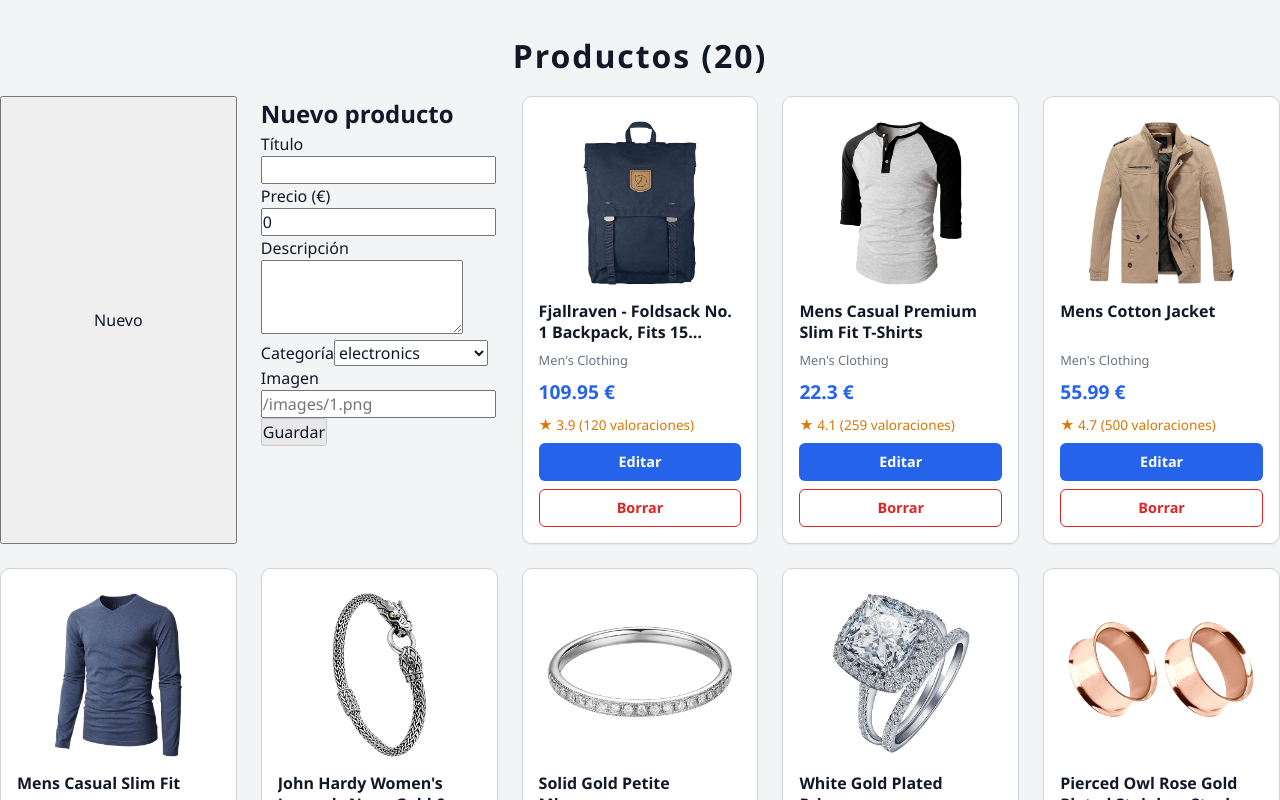
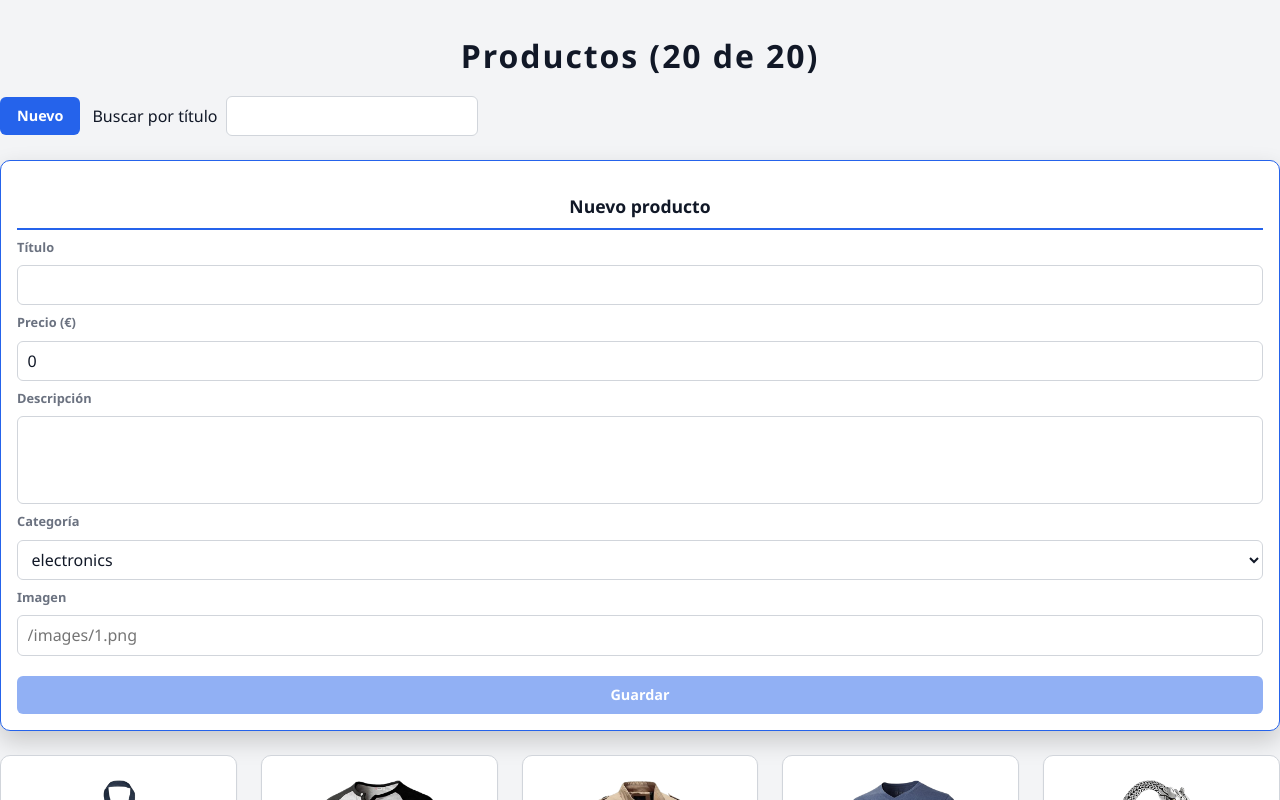
Before and after one commit to Sara-Argudo/DWC, an Angular app in the folder ejemplo_02/: page / in a window 1280 px wide. Both pictures are taken after a click on the button "Nuevo". Shown: the top 800 px of the page. Built offline with nearby package versions, Linux system fonts and the light colour scheme.

Commit message:
08_filtro_titulo: aniade filtro por titulo con computed y arregla estilos del formulario

```diff
--- a/ejemplo_02/src/app/features/products/products.css
+++ b/ejemplo_02/src/app/features/products/products.css
@@ -78,7 +78,7 @@
   outline-offset: 2px;
 }
 
-/* Primer botón de la card = Nuevo */
+/* Primer botón de la card = Editar */
 article > button:first-of-type {
   background-color: var(--color-primary);
   color: #ffffff;
@@ -100,14 +100,13 @@
   color: #ffffff;
 }
 
-/* ===== Formulario flotante (div dentro de la card, se superpone) ===== */
-article > div {
-  position: absolute;
-  inset: 0;
-  z-index: 10;
+/* ===== Formulario (celda a ancho completo del grid) ===== */
+section > div {
+  grid-column: 1 / -1;
   display: flex;
   flex-direction: column;
   gap: 0.5rem;
+  padding: 1rem;
   background-color: var(--color-surface);
   border: 1px solid var(--color-primary);
   border-radius: var(--radius);
@@ -116,8 +115,8 @@
   animation: slide-in 0.15s ease;
 }
 
-/* "Nuevo producto" */
-article > div > h2 {
+/* "Nuevo producto" / "Editar producto" */
+section > div > h2 {
   font-size: 1.1rem;
   text-align: center;
   padding: 1rem 0 0.5rem;
@@ -125,17 +124,17 @@
 }
 
 /* Etiquetas del formulario */
-article > div > label {
+section > div > label {
   font-size: 0.8rem;
   font-weight: 600;
   color: var(--color-text-muted);
 }
 
 /* Campos del formulario (input, select, textarea) */
-article > div > input,
-article > div > select,
-article > div > textarea {
-  width: 85%;
+section > div > input,
+section > div > select,
+section > div > textarea {
+  width: 100%;
   padding: 0.45rem 0.6rem;
   border: 1px solid var(--color-border);
   border-radius: 6px;
@@ -143,65 +142,39 @@
   transition: border-color 0.15s ease, box-shadow 0.15s ease;
 }
 
-article > div > input:focus,
-article > div > select:focus,
-article > div > textarea:focus {
+section > div > input:focus,
+section > div > select:focus,
+section > div > textarea:focus {
   outline: none;
   border-color: var(--color-primary);
   box-shadow: 0 0 0 3px rgb(37 99 235 / 0.15);
 }
 
-article > div > textarea {
+section > div > textarea {
   resize: none;
 }
 
-/* Botonera del formulario (div anidado) */
-article > div > div {
-  display: flex;
-  gap: 0.5rem;
+/* Botón Guardar del formulario (deshabilitado si no hay título) */
+section > div > button {
   margin-top: 0.75rem;
-}
-
-article > div > div > button {
-  flex: 1;
   padding: 0.45rem 1rem;
   border: 1px solid transparent;
   border-radius: 6px;
+  background-color: var(--color-primary);
+  color: #ffffff;
   font-size: 0.9rem;
   font-weight: 600;
   cursor: pointer;
-  transition: background-color 0.15s ease, color 0.15s ease, border-color 0.15s ease;
+  transition: background-color 0.15s ease;
 }
 
-article > div > div > button:focus-visible {
-  outline: 2px solid var(--color-primary);
-  outline-offset: 2px;
-}
-
-/* Guardar (primer botón, deshabilitado si no hay título) */
-article > div > div > button:first-child {
-  background-color: var(--color-primary);
-  color: #ffffff;
-}
-
-article > div > div > button:first-child:hover:not(:disabled) {
+section > div > button:hover:not(:disabled) {
   background-color: var(--color-primary-dark);
 }
 
-article > div > div > button:disabled {
+section > div > button:disabled {
   opacity: 0.5;
   cursor: not-allowed;
-}
-
-/* Cancelar (último botón) */
-article > div > div > button:last-child {
-  background-color: transparent;
-  border-color: var(--color-border);
-  color: var(--color-text);
-}
-
-article > div > div > button:last-child:hover {
-  background-color: var(--color-bg);
 }
 
 @keyframes slide-in {
@@ -242,3 +215,48 @@
     grid-template-columns: 1fr;
   }
 }
+
+/* ===== Barra de acciones (fuera del grid) ===== */
+.toolbar {
+  display: flex;
+  align-items: center;
+  gap: 0.75rem;
+  margin-bottom: 1.5rem;
+}
+
+/* Botón Nuevo */
+.toolbar > button {
+  padding: 0.45rem 1rem;
+  border: 1px solid transparent;
+  border-radius: 6px;
+  background-color: var(--color-primary);
+  color: #ffffff;
+  font-size: 0.9rem;
+  font-weight: 600;
+  cursor: pointer;
+  transition: background-color 0.15s ease;
+}
+
+.toolbar > button:hover {
+  background-color: var(--color-primary-dark);
+}
+
+search {
+  display: inline-flex;
+  align-items: center;
+  gap: 0.5rem;
+  margin-right: 0.5rem;
+}
+
+search > input {
+  padding: 0.45rem 0.6rem;
+  border: 1px solid var(--color-border);
+  border-radius: 6px;
+  background-color: var(--color-surface);
+}
+
+search > input:focus {
+  outline: none;
+  border-color: var(--color-primary);
+  box-shadow: 0 0 0 3px rgb(37 99 235 / 0.15);
+}
--- a/ejemplo_02/src/app/features/products/products.html
+++ b/ejemplo_02/src/app/features/products/products.html
@@ -1,9 +1,15 @@
-<h1>Productos ({{ totalProducts() }})</h1>
+<h1>Productos ({{ totalFilteredProducts() }} de {{ totalProducts() }})</h1>
 
 
+<div class="toolbar">
+    <button type="button" (click)="newProduct()" [attr.aria-expanded]="showForm()">Nuevo</button>
+    <search>
+        <label for="search">Buscar por título</label>
+        <input id="search" type="search" [value]="searchText()" (input)="setSearchText($event)" />
+    </search>
+</div>
+
 <section>
-    <button type="button" (click)="newProduct()" [attr.aria-expanded]="showForm()">Nuevo</button>
-
     @if (showForm()) {
         <div>
             @if (mode() === 'new') {
@@ -38,7 +44,7 @@
         </div>
     }
 
-    @for (product of products(); track product.id) {
+    @for (product of filteredProducts(); track product.id) {
         <article>
             <img [src]="product.image" [alt]="product.title" />
             <h2>{{ product.title }}</h2>
--- a/ejemplo_02/src/app/features/products/products.ts
+++ b/ejemplo_02/src/app/features/products/products.ts
@@ -138,4 +138,18 @@
   }
 
   totalProducts = computed(() => this.products().length);
+
+  searchText = signal('');
+  setSearchText(event: Event) {
+    const input = event.target as HTMLInputElement;
+    this.searchText.set(input.value);
+  }
+
+  filteredProducts = computed(() => {
+    const text = this.searchText().trim().toLowerCase();
+    return this.products().filter(product => product.title.toLowerCase().includes(text));
+  });
+
+  totalFilteredProducts = computed(() => this.filteredProducts().length);
+
 }
```
